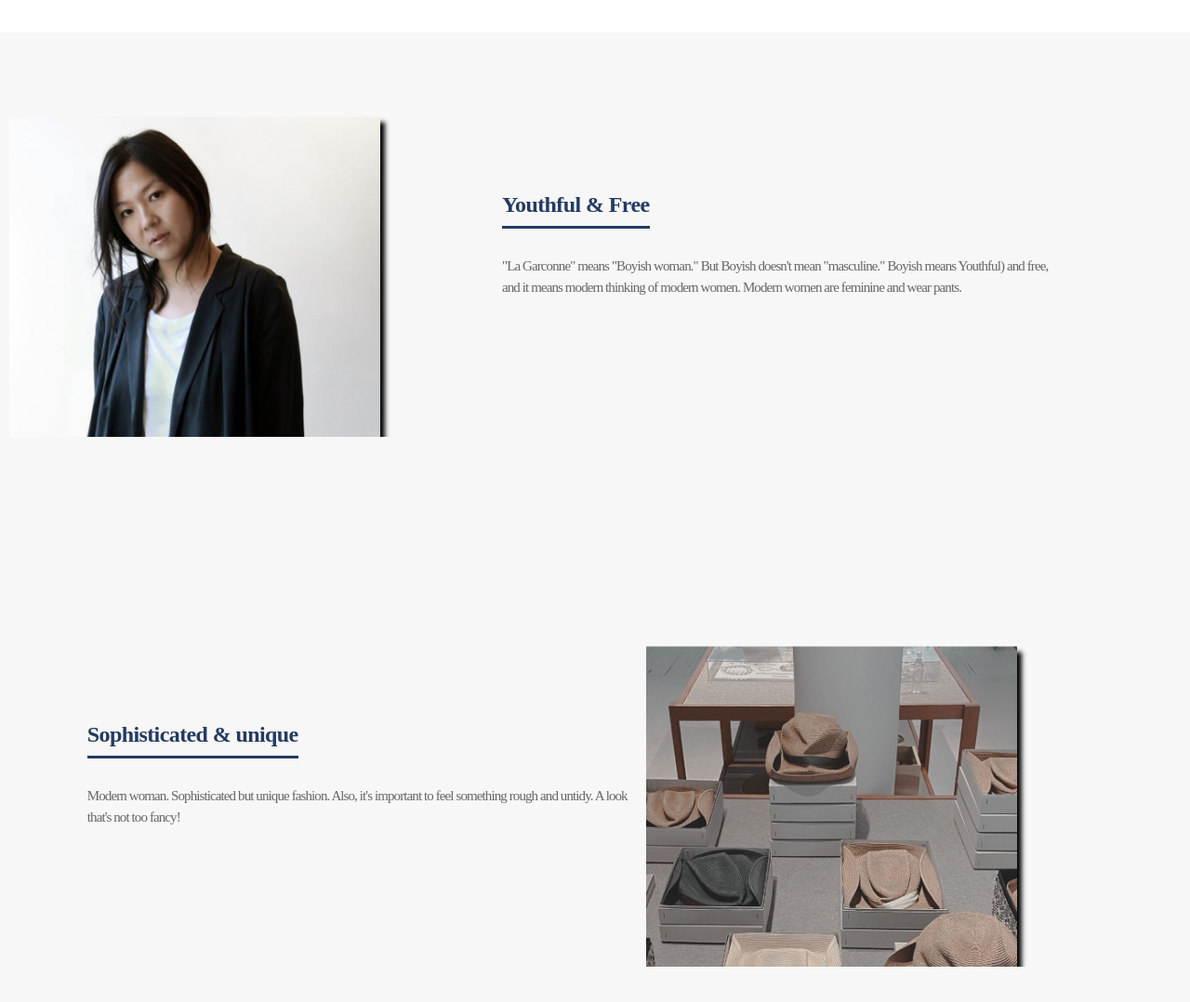
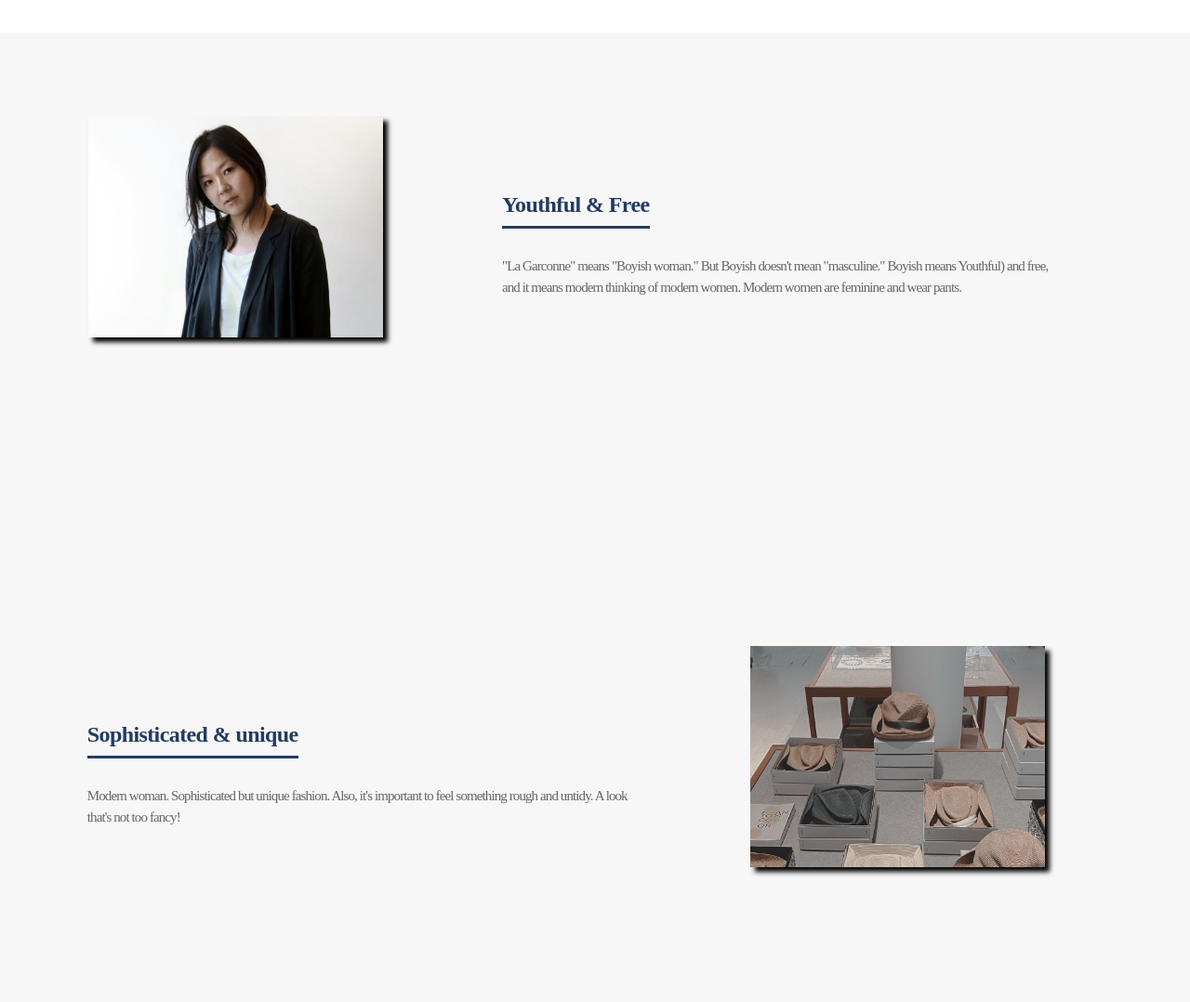
Before and after one commit to star00168/la-garconne, a plain HTML site: page index-sub2.html in a window 1280 px wide. Shown: the part 1420-2498 px from the top of the page at 93% size. Drawn offline with nearby package versions, Linux system fonts and the light colour scheme.

Commit message:
Update style-sub2.css

```diff
--- a/css/style-sub2.css
+++ b/css/style-sub2.css
@@ -1,3 +1,32 @@
+Skip to content
+Search or jump to…
+Pull requests
+Issues
+Marketplace
+Explore
+
+@star00168
+star00168
+/
+la-garconne
+Public
+Code
+Issues
+Pull requests
+Actions
+Projects
+Wiki
+Security
+Insights
+Settings
+la-garconne/css/style-sub2.css
+@star00168
+star00168 Update style-sub2.css
+Latest commit 8ea408d 2 days ago
+ History
+ 1 contributor
+186 lines (135 sloc)  8.49 KB
+
 @charset "utf-8";
 
 body { font:12px/1.6 "Theinhardt Regular",Arial,sans-serif; min-width:320px; }
@@ -58,15 +87,13 @@ body { font:12px/1.6 "Theinhardt Regular",Arial,sans-serif; min-width:320px; }
 .section .content2 { margin-top:150px; position:relative; width:100%; background:#f7f7f7; }
 .section .content2 .box { overflow:hidden; position:relative; margin-top:80px; padding:90px 4.355% 55px 10px; }
 .section .content2 .box1 .pic { position:relative; float:left; width:43.558%; height:345px; overflow:hidden; }
-.section .content2 .box1 .pic img { position:absolute; right:-100px; top:50%; transform:translate(-50%,-50%); width:auto; height:100%; max-width:1000%;
-                                   box-shadow:5px 5px 5px #000; }
+.section .content2 .box1 .pic img { position:absolute; left:85px; width:60%; height:auto; max-width:1000%; box-shadow:5px 5px 5px #000; }
 .section .content2 .box1 .info { float:right; width:calc(100% - 50.543%); margin-right:6.8999%; margin-top:80px; }
 .section .content2 .box1 .info strong { color:#233b62; font-size:24px; font-weight:bold; letter-spacing:-0.025em; line-height:1.25; border-bottom:3px solid #233b62;
                                        margin-bottom:10px; padding-bottom:10px; }
 .section .content2 .box1 .info p { position:relative; color:#666; font-size:15px; letter-spacing:-0.06em; margin-top:40px; }
 .section .content2 .box2 .pic { position:relative; float:right; width:43.558%; height:345px; overflow:hidden; }
-.section .content2 .box2 .pic img { position:absolute; right:-100px; top:50%; transform:translate(-50%,-50%); width:auto; height:100%; max-width:1000%;
-                                   box-shadow:5px 5px 5px #000; }
+.section .content2 .box2 .pic img { position:absolute; right:100px; width:60%; height:auto; max-width:1000%; box-shadow:5px 5px 5px #000; }
 .section .content2 .box2 .info { float:left; width:calc(100% - 50.543%); margin-left:6.8999%; margin-top:80px; }
 .section .content2 .box2 .info strong { color:#233b62; font-size:24px; font-weight:bold; letter-spacing:-0.025em; line-height:1.25; border-bottom:3px solid #233b62;
                                        margin-bottom:10px; padding-bottom:10px; }
```
